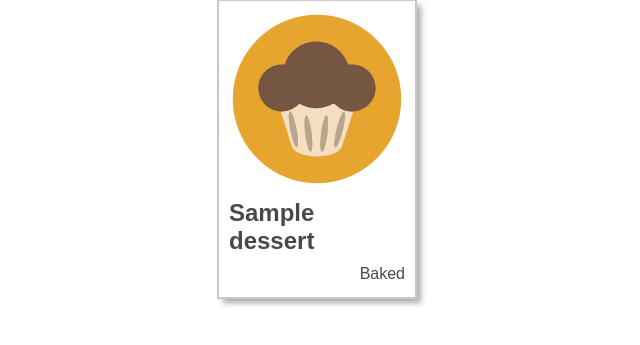
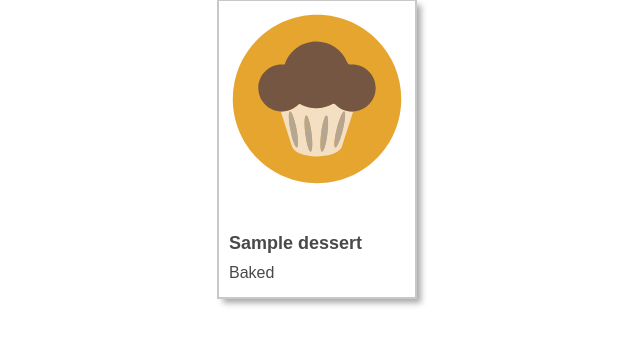
Before and after one commit to jessykim/dessert-collector-lab, a Django app: page /desserts/ in a window 1280 px wide. Shown: the part 214-559 px from the top of the page, without its empty margins (323-963 px from the left). Run offline with Django 4.2, Linux system fonts and the light colour scheme; a user stored in the database is signed in; tables that the repository leaves empty hold one stand-in row (values such as "Sample post"); some web fonts are replaced.

Commit message:
change font size of dessert names in dessert index

```diff
--- a/main_app/static/css/desserts/dessert-index.css
+++ b/main_app/static/css/desserts/dessert-index.css
@@ -26,10 +26,6 @@
   width: 100%;
 }
 
-.card-text-container {
-  justify-items: flex-end;
-}
-
 .card > a {
   text-decoration: none;
   color: var(--text-color);
@@ -37,7 +33,7 @@
 
 .card h2 {
   margin: 10px 0;
-  font-size: var(--font-xl);
+  font-size: var(--font-l);
 }
 
 .card p {
```
